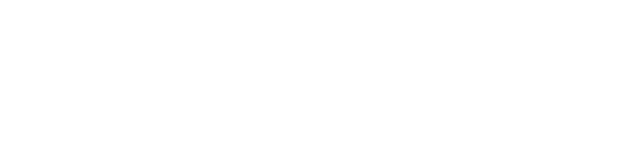
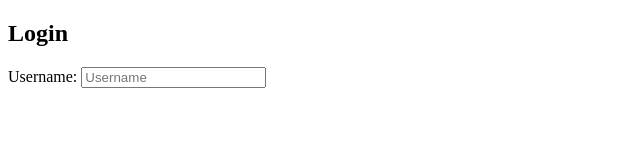
Before and after one commit to vuquocchinh/Ki-m-tra-c-ng-c-, a plain HTML site: page index.html in a window 1280 px wide. Shown: the whole page, without its empty margins (0-640 px from the left). Drawn offline with Linux system fonts and the light colour scheme.

Commit message:
Them label username va txtusername

```diff
--- a/index.html
+++ b/index.html
@@ -7,6 +7,14 @@
 
 </head>
 <body>
+    <div class="container">
+        <form id="loginForm">
+            <h2>Login</h2>
+            <label for="username">Username:</label>
+            <input type="text" id="username" placeholder="Username" required>
+
+        </form>
+    </div>
 
 
 
```
